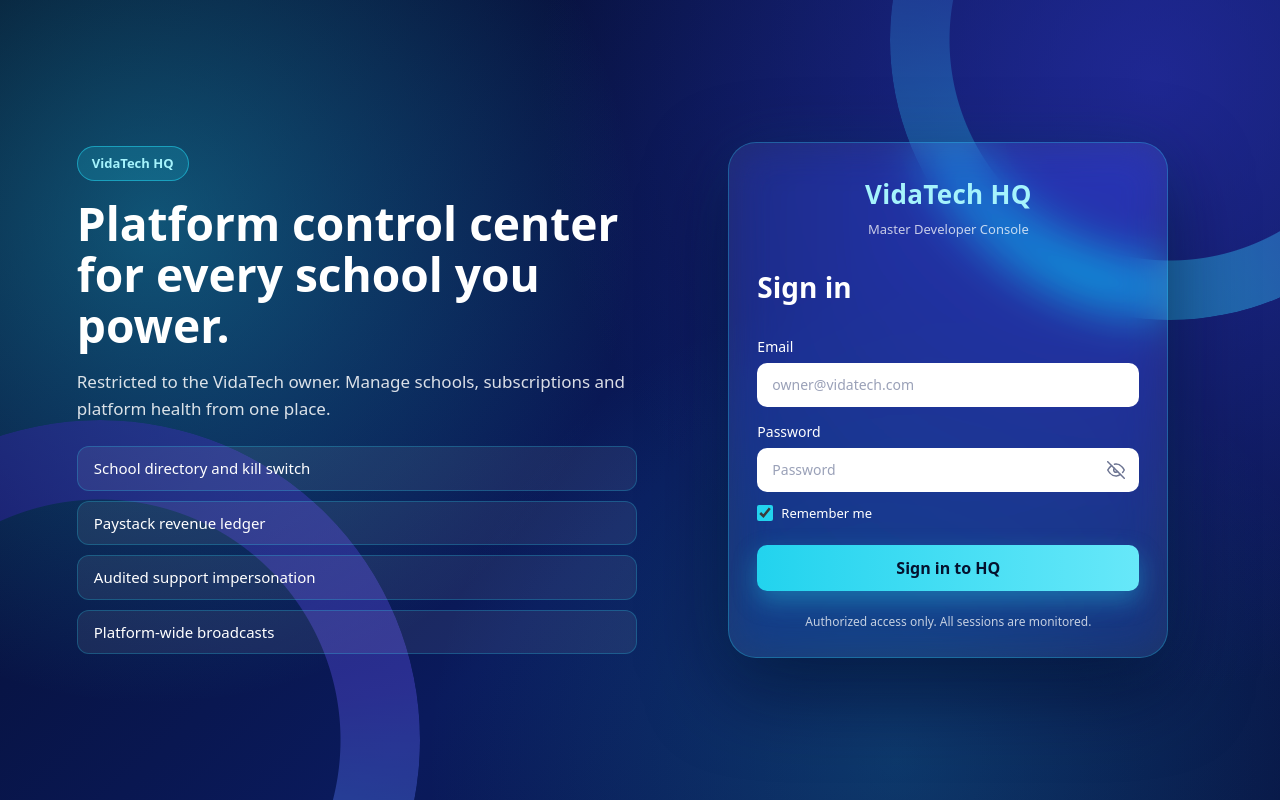
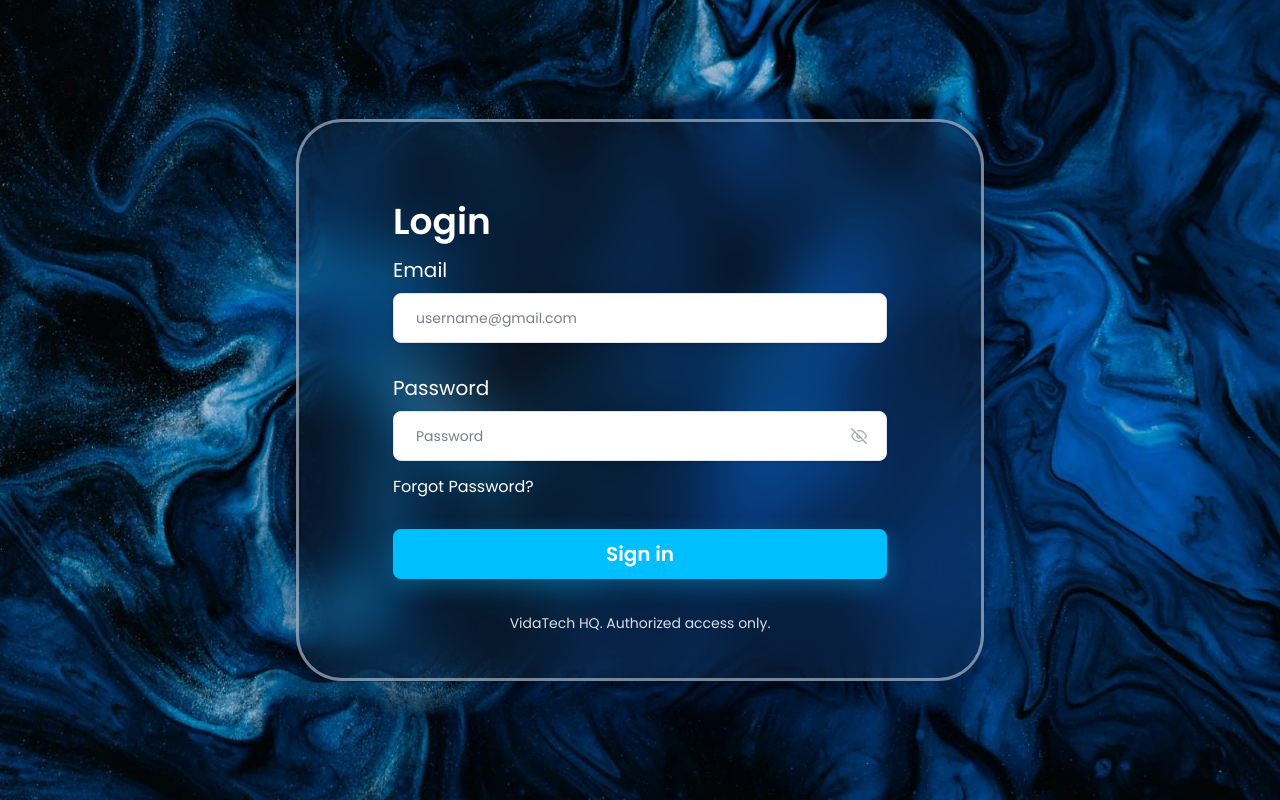
Before and after one commit to vidatech-ai/vidatech-shool-management-system, a Next.js app: page /hq/login in a window 1280 px wide. Built offline with nearby package versions, Linux system fonts and the light colour scheme.

Commit message:
Match HQ login page to design with marble background

```diff
--- a/src/app/(hq)/hq/login/login-form.tsx
+++ b/src/app/(hq)/hq/login/login-form.tsx
@@ -1,24 +1,15 @@
 "use client";
 
-import { useEffect, useState, type FormEvent } from "react";
+import { useState, type FormEvent } from "react";
 import styles from "./login.module.css";
-
-const KEY = "vt_hq_login";
 
 export default function LoginForm() {
   const [identifier, setIdentifier] = useState("");
   const [password, setPassword] = useState("");
   const [show, setShow] = useState(false);
-  const [remember, setRemember] = useState(true);
   const [error, setError] = useState("");
   const [busy, setBusy] = useState(false);
-
-  useEffect(() => {
-    try {
-      const saved = localStorage.getItem(KEY);
-      if (saved) setIdentifier(saved);
-    } catch {}
-  }, []);
+  const [hint, setHint] = useState(false);
 
   async function onSubmit(e: FormEvent<HTMLFormElement>) {
     e.preventDefault();
@@ -36,10 +27,6 @@ export default function LoginForm() {
         setBusy(false);
         return;
       }
-      try {
-        if (remember) localStorage.setItem(KEY, identifier.trim());
-        else localStorage.removeItem(KEY);
-      } catch {}
       window.location.assign("/hq");
     } catch {
       setError("Network error. Check your connection and try again.");
@@ -57,13 +44,13 @@ export default function LoginForm() {
         className={styles.input}
         type="email"
         autoComplete="username"
-        placeholder="owner@vidatech.com"
+        placeholder="username@gmail.com"
         value={identifier}
         onChange={(e) => setIdentifier(e.target.value)}
         required
       />
 
-      <label htmlFor="password" className={styles.label}>
+      <label htmlFor="password" className={`${styles.label} ${styles.labelGap}`}>
         Password
       </label>
       <div className={styles.passWrap}>
@@ -84,12 +71,12 @@ export default function LoginForm() {
           aria-label={show ? "Hide password" : "Show password"}
         >
           {show ? (
-            <svg width="18" height="18" viewBox="0 0 24 24" fill="none" stroke="currentColor" strokeWidth="2" strokeLinecap="round" strokeLinejoin="round">
+            <svg width="16" height="16" viewBox="0 0 24 24" fill="none" stroke="currentColor" strokeWidth="2" strokeLinecap="round" strokeLinejoin="round">
               <path d="M1 12s4-8 11-8 11 8 11 8-4 8-11 8S1 12 1 12z" />
               <circle cx="12" cy="12" r="3" />
             </svg>
           ) : (
-            <svg width="18" height="18" viewBox="0 0 24 24" fill="none" stroke="currentColor" strokeWidth="2" strokeLinecap="round" strokeLinejoin="round">
+            <svg width="16" height="16" viewBox="0 0 24 24" fill="none" stroke="currentColor" strokeWidth="2" strokeLinecap="round" strokeLinejoin="round">
               <path d="M17.94 17.94A10.94 10.94 0 0 1 12 20C5 20 1 12 1 12a18.5 18.5 0 0 1 5.06-5.94M9.9 4.24A9.1 9.1 0 0 1 12 4c7 0 11 8 11 8a18.5 18.5 0 0 1-2.16 3.19M14.12 14.12a3 3 0 1 1-4.24-4.24" />
               <path d="M1 1l22 22" />
             </svg>
@@ -97,12 +84,14 @@ export default function LoginForm() {
         </button>
       </div>
 
-      <div className={styles.row}>
-        <label className={styles.check}>
-          <input type="checkbox" checked={remember} onChange={(e) => setRemember(e.target.checked)} />
-          <span>Remember me</span>
-        </label>
-      </div>
+      <button type="button" className={styles.forgot} onClick={() => setHint((h) => !h)}>
+        Forgot Password?
+      </button>
+      {hint ? (
+        <p className={styles.hint}>
+          The HQ password is reset by the platform owner in the server settings.
+        </p>
+      ) : null}
 
       {error ? (
         <p className={styles.error} role="alert">
@@ -112,7 +101,7 @@ export default function LoginForm() {
 
       <button type="submit" className={styles.submit} disabled={busy}>
         {busy ? <span className={styles.spinner} aria-hidden="true" /> : null}
-        {busy ? "Signing in..." : "Sign in to HQ"}
+        {busy ? "Signing in..." : "Sign in"}
       </button>
     </form>
   );
--- a/src/app/(hq)/hq/login/login.module.css
+++ b/src/app/(hq)/hq/login/login.module.css
@@ -1,130 +1,120 @@
 .page {
-  position: relative;
   min-height: 100dvh;
-  overflow: hidden;
+  display: grid;
+  place-items: center;
+  padding: 24px 16px;
   color: #fff;
-  font-family: "Outfit", system-ui, -apple-system, "Segoe UI", Roboto, sans-serif;
-  background-color: #050b24;
+  background-color: #030d2b;
   background-image:
-    radial-gradient(circle at 12% 28%, rgba(34, 211, 238, 0.35) 0%, transparent 38%),
-    radial-gradient(circle at 90% 10%, rgba(42, 47, 176, 0.65) 0%, transparent 45%),
-    radial-gradient(circle at 70% 95%, rgba(34, 211, 238, 0.18) 0%, transparent 40%),
-    linear-gradient(135deg, #050b24 0%, #0a1a5c 55%, #081444 100%);
+    url("/hq-login-bg.jpg"),
+    radial-gradient(circle at 20% 40%, rgba(24, 110, 210, 0.55) 0%, transparent 45%),
+    radial-gradient(circle at 80% 60%, rgba(10, 70, 170, 0.6) 0%, transparent 45%),
+    linear-gradient(135deg, #020817 0%, #07235e 55%, #030d2b 100%);
+  background-size: cover;
+  background-position: center;
+  background-repeat: no-repeat;
 }
 
-.ring {
-  position: absolute;
-  border-radius: 50%;
-  pointer-events: none;
-  background: conic-gradient(from 200deg, #22d3ee, #2a1f96, #4a45c8, #22d3ee);
-  -webkit-mask: radial-gradient(farthest-side, transparent calc(100% - var(--w)), #000 calc(100% - var(--w) + 1px));
-  mask: radial-gradient(farthest-side, transparent calc(100% - var(--w)), #000 calc(100% - var(--w) + 1px));
-  opacity: 0.5;
-}
-.ring1 { width: 640px; height: 640px; left: -220px; bottom: -260px; --w: 80px; }
-.ring2 { width: 560px; height: 560px; right: -170px; top: -240px; --w: 60px; }
-
-.shell {
-  position: relative;
-  z-index: 1;
-  min-height: 100dvh;
-  display: grid;
-  grid-template-columns: 1fr;
-  align-items: center;
-  padding: 24px 16px;
-}
-
-.brand { display: none; }
-.cardWrap { display: flex; justify-content: center; }
-
 .card {
-  width: 100%;
-  max-width: 440px;
-  padding: 32px 28px 26px;
-  border-radius: 28px;
-  background: rgba(255, 255, 255, 0.08);
-  border: 1px solid rgba(34, 211, 238, 0.3);
-  -webkit-backdrop-filter: blur(22px) saturate(140%);
-  backdrop-filter: blur(22px) saturate(140%);
-  box-shadow: 0 30px 80px rgba(2, 8, 40, 0.6), 0 0 60px rgba(34, 211, 238, 0.08);
+  width: min(688px, 100%);
+  padding: 80px clamp(22px, 14vw, 94px) 44px;
+  border-radius: 46px;
+  background: rgba(22, 32, 54, 0.34);
+  border: 3px solid rgba(214, 220, 232, 0.55);
+  -webkit-backdrop-filter: blur(26px) saturate(120%);
+  backdrop-filter: blur(26px) saturate(120%);
+  box-shadow: 0 30px 80px rgba(0, 4, 24, 0.45);
   animation: rise 0.7s cubic-bezier(0.2, 0.7, 0.2, 1) both;
 }
 
-.logo { text-align: center; font-size: 26px; font-weight: 700; letter-spacing: 0.3px; color: #a5f3fc; }
-.motto { margin: 6px 0 0; text-align: center; font-size: 13px; opacity: 0.75; }
-.title { margin: 26px 0 14px; font-size: 28px; font-weight: 700; }
+.title {
+  margin: 0 0 14px;
+  font-size: 36px;
+  line-height: 1.1;
+  font-weight: 600;
+}
 
 .form { display: flex; flex-direction: column; }
-.label { font-size: 14px; margin: 14px 0 6px; }
+
+.label { font-size: 20px; font-weight: 400; margin: 0 0 8px; }
+.labelGap { margin-top: 30px; }
 
 .input {
   width: 100%;
-  height: 44px;
-  padding: 0 14px;
-  border: 1px solid transparent;
-  border-radius: 10px;
+  height: 50px;
+  padding: 0 22px;
+  border: 1px solid #dfe3ec;
+  border-radius: 8px;
   background: #fff;
   color: #1a2150;
+  font-family: inherit;
   font-size: 14px;
   outline: none;
+  box-shadow: 0 1px 3px rgba(0, 0, 0, 0.12);
   transition: box-shadow 0.2s, border-color 0.2s;
 }
-.input::placeholder { color: #9aa1b8; }
-.input:focus { border-color: #22d3ee; box-shadow: 0 0 0 4px rgba(34, 211, 238, 0.28); }
+.input::placeholder { color: #7b7f8c; }
+.input:focus { border-color: #00bfff; box-shadow: 0 0 0 4px rgba(0, 191, 255, 0.28); }
 
 .passWrap { position: relative; }
-.passWrap .input { padding-right: 44px; }
+.passWrap .input { padding-right: 52px; }
 .eye {
-  position: absolute; right: 6px; top: 50%; transform: translateY(-50%);
-  width: 34px; height: 34px; display: grid; place-items: center;
-  border: 0; background: transparent; color: #6b7391; cursor: pointer; border-radius: 8px;
+  position: absolute; right: 12px; top: 50%; transform: translateY(-50%);
+  width: 32px; height: 32px; display: grid; place-items: center;
+  border: 0; background: transparent; color: #a5a9b5; cursor: pointer; border-radius: 8px;
 }
 .eye:hover { color: #1a2150; }
 
-.row { display: flex; align-items: center; justify-content: space-between; margin-top: 12px; gap: 12px; }
-.check { display: inline-flex; align-items: center; gap: 8px; font-size: 13px; cursor: pointer; }
-.check input { width: 16px; height: 16px; accent-color: #22d3ee; }
+.forgot {
+  align-self: flex-start;
+  margin: 14px 0 0;
+  padding: 0;
+  border: 0;
+  background: transparent;
+  color: #fff;
+  font-family: inherit;
+  font-size: 16px;
+  cursor: pointer;
+}
+.forgot:hover { text-decoration: underline; text-underline-offset: 3px; }
 
-.error { margin: 12px 0 0; font-size: 13px; padding: 9px 12px; border-radius: 8px; background: rgba(255, 70, 90, 0.28); border: 1px solid rgba(255, 140, 150, 0.6); }
+.hint {
+  margin: 10px 0 0; font-size: 13px; padding: 9px 12px; border-radius: 8px;
+  background: rgba(255, 255, 255, 0.14);
+}
+.error {
+  margin: 12px 0 0; font-size: 13px; padding: 9px 12px; border-radius: 8px;
+  background: rgba(255, 70, 90, 0.28); border: 1px solid rgba(255, 140, 150, 0.6);
+}
 
 .submit {
-  margin-top: 22px; height: 46px; border: 0; border-radius: 10px; cursor: pointer;
+  margin-top: 30px; height: 50px; border: 0; border-radius: 8px; cursor: pointer;
   display: inline-flex; align-items: center; justify-content: center; gap: 10px;
-  font-size: 16px; font-weight: 600; color: #04122e;
-  background: linear-gradient(90deg, #22d3ee 0%, #67e8f9 100%);
-  box-shadow: 0 10px 24px rgba(34, 211, 238, 0.35);
+  font-family: inherit; font-size: 20px; font-weight: 600; color: #fff;
+  background: #00bfff;
+  box-shadow: 0 8px 22px rgba(0, 191, 255, 0.3);
   transition: transform 0.15s, box-shadow 0.2s, filter 0.2s;
 }
-.submit:hover:not(:disabled) { transform: translateY(-2px); box-shadow: 0 14px 30px rgba(34, 211, 238, 0.5); filter: brightness(1.05); }
+.submit:hover:not(:disabled) { transform: translateY(-2px); box-shadow: 0 12px 28px rgba(0, 191, 255, 0.45); filter: brightness(1.06); }
 .submit:active:not(:disabled) { transform: translateY(0) scale(0.98); }
-.submit:disabled { opacity: 0.8; cursor: progress; }
+.submit:disabled { opacity: 0.85; cursor: progress; }
 .submit:focus-visible { outline: 3px solid #fff; outline-offset: 2px; }
 
 .spinner {
   width: 16px; height: 16px; border-radius: 50%;
-  border: 2px solid rgba(4, 18, 46, 0.3); border-top-color: #04122e;
+  border: 2px solid rgba(255, 255, 255, 0.45); border-top-color: #fff;
   animation: spin 0.7s linear infinite;
 }
 
-.foot { margin: 22px 0 0; text-align: center; font-size: 12px; opacity: 0.75; }
+.foot { margin: 34px 0 0; text-align: center; font-size: 14px; opacity: 0.85; }
 
 @keyframes rise { from { opacity: 0; transform: translateY(18px); } to { opacity: 1; transform: none; } }
 @keyframes spin { to { transform: rotate(360deg); } }
 
-@media (min-width: 960px) {
-  .shell { grid-template-columns: 1.1fr 1fr; gap: 56px; padding: 48px 6vw; }
-  .brand { display: flex; flex-direction: column; gap: 18px; max-width: 560px; }
-  .badge {
-    align-self: flex-start; padding: 7px 14px; border-radius: 999px; font-size: 13px; font-weight: 600;
-    background: rgba(34, 211, 238, 0.18); border: 1px solid rgba(34, 211, 238, 0.55); color: #a5f3fc;
-  }
-  .headline { margin: 0; font-size: clamp(34px, 3.6vw, 52px); line-height: 1.1; font-weight: 700; }
-  .sub { margin: 0; font-size: 17px; line-height: 1.55; opacity: 0.85; }
-  .features { list-style: none; margin: 6px 0 0; padding: 0; display: flex; flex-direction: column; gap: 10px; }
-  .features li {
-    padding: 10px 16px; border-radius: 12px; font-size: 15px;
-    background: rgba(255, 255, 255, 0.07); border: 1px solid rgba(34, 211, 238, 0.25);
-  }
+@media (max-width: 520px) {
+  .card { padding-top: 48px; border-radius: 32px; }
+  .title { font-size: 30px; }
+  .label { font-size: 18px; }
 }
 
 @media (prefers-reduced-motion: reduce) {
--- a/src/app/(hq)/hq/login/page.tsx
+++ b/src/app/(hq)/hq/login/page.tsx
@@ -1,35 +1,20 @@
+import { Poppins } from "next/font/google";
 import LoginForm from "./login-form";
 import styles from "./login.module.css";
 
+const poppins = Poppins({
+  subsets: ["latin"],
+  weight: ["400", "500", "600"],
+  display: "swap",
+});
+
 export default function Page() {
   return (
-    <main className={styles.page}>
-      <div className={`${styles.ring} ${styles.ring1}`} />
-      <div className={`${styles.ring} ${styles.ring2}`} />
-      <div className={styles.shell}>
-        <section className={styles.brand}>
-          <span className={styles.badge}>VidaTech HQ</span>
-          <h1 className={styles.headline}>Platform control center for every school you power.</h1>
-          <p className={styles.sub}>
-            Restricted to the VidaTech owner. Manage schools, subscriptions and platform health from one place.
-          </p>
-          <ul className={styles.features}>
-            <li>School directory and kill switch</li>
-            <li>Paystack revenue ledger</li>
-            <li>Audited support impersonation</li>
-            <li>Platform-wide broadcasts</li>
-          </ul>
-        </section>
-
-        <section className={styles.cardWrap}>
-          <div className={styles.card}>
-            <div className={styles.logo}>VidaTech HQ</div>
-            <p className={styles.motto}>Master Developer Console</p>
-            <h2 className={styles.title}>Sign in</h2>
-            <LoginForm />
-            <p className={styles.foot}>Authorized access only. All sessions are monitored.</p>
-          </div>
-        </section>
+    <main className={`${styles.page} ${poppins.className}`}>
+      <div className={styles.card}>
+        <h1 className={styles.title}>Login</h1>
+        <LoginForm />
+        <p className={styles.foot}>VidaTech HQ. Authorized access only.</p>
       </div>
     </main>
   );
```
Also changed, not shown: public/hq-login-bg.jpg (added).
